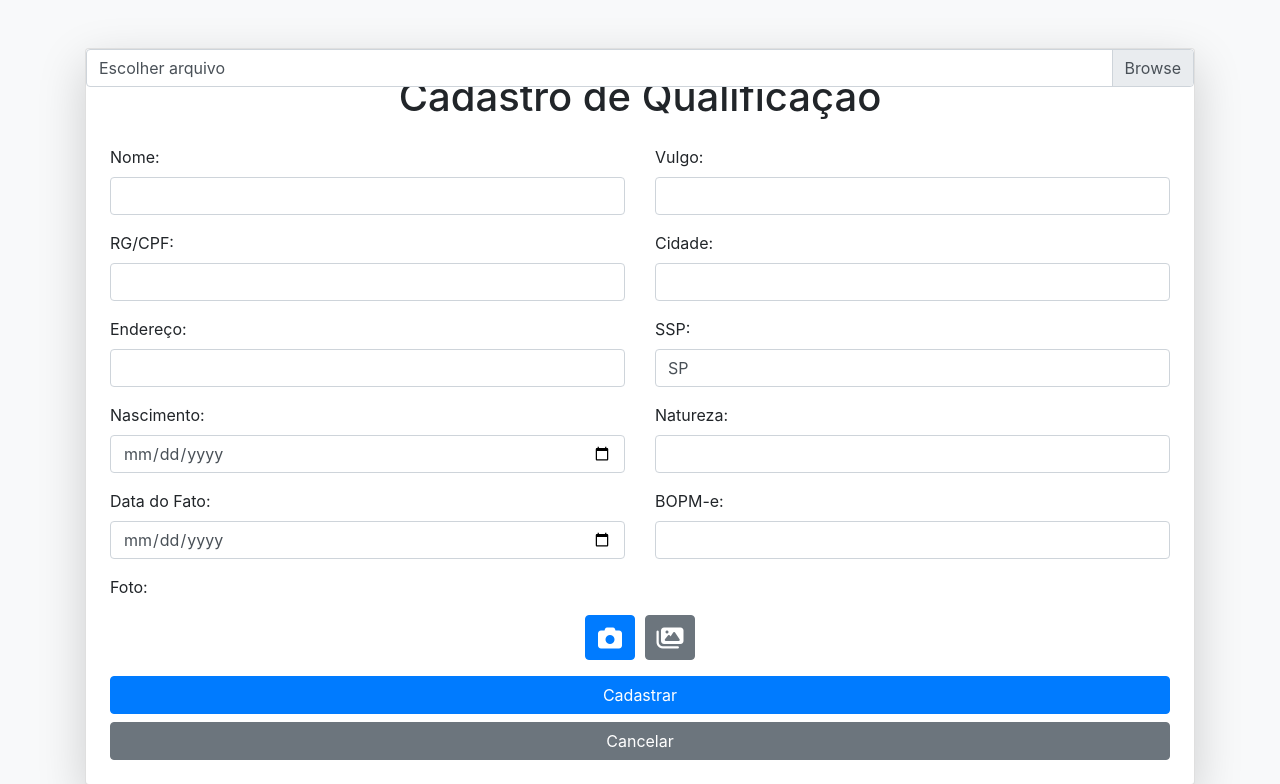
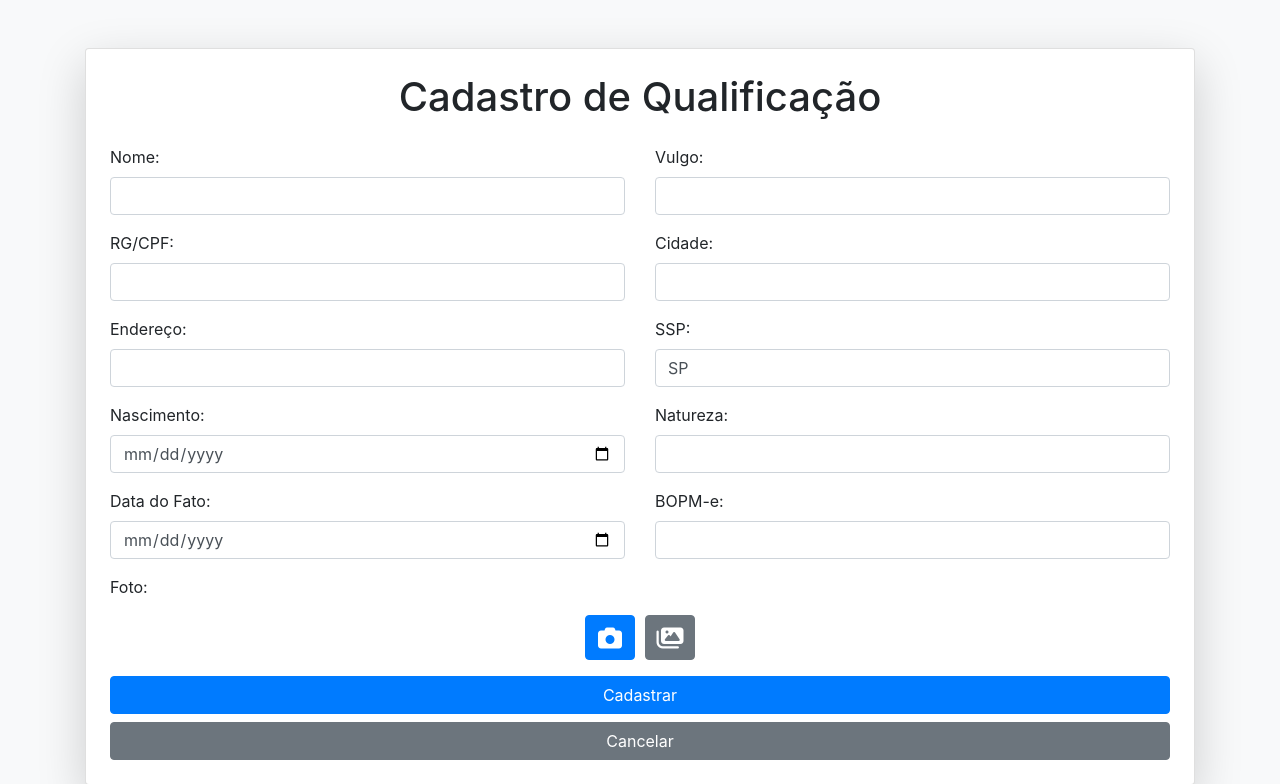
Before and after one commit to davidmp24/Qualificador, a Flask app: page /qualificacao in a window 1280 px wide. Shown: the top 784 px of the page. Run offline with Flask 3, Linux system fonts and the light colour scheme; parts of the project's set-up code (start-up, migrations or seed data) failed here and were passed over; some libraries are stand-ins or nearby versions.

Commit message:
att-final

```diff
--- a/templates/editar_qualificado.html
+++ b/templates/editar_qualificado.html
@@ -110,7 +110,6 @@
                         <!-- Input para a galeria -->
                         <input type="file" id="foto-galeria" name="foto" accept="image/*">
                         <!-- Label que mostrará o nome do arquivo selecionado -->
-                        <label id="foto-label" class="custom-file-label" for="foto-camera">Escolher arquivo</label>
                     </div>
                     {% if request.args.get('foto_url') %}
                     <div class="mt-2">
--- a/templates/qualificacao.html
+++ b/templates/qualificacao.html
@@ -107,7 +107,6 @@
                         <!-- Input para a galeria -->
                         <input type="file" id="foto-galeria" name="foto" accept="image/*">
                         <!-- Label que mostrará o nome do arquivo selecionado -->
-                        <label id="foto-label" class="custom-file-label" for="foto-camera">Escolher arquivo</label>
                     </div>
                 </div>
                 <button type="submit" class="btn btn-primary btn-block">Cadastrar</button>
```
